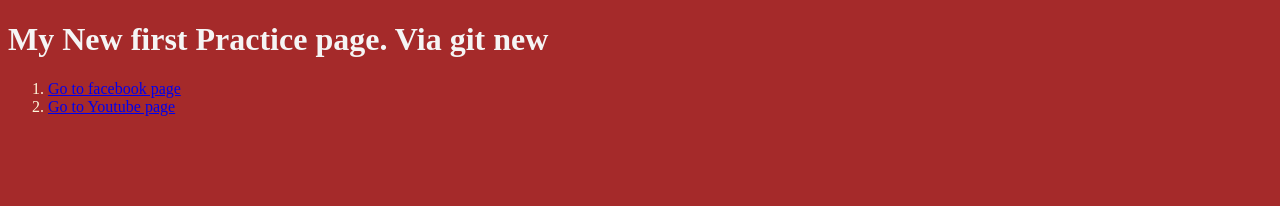
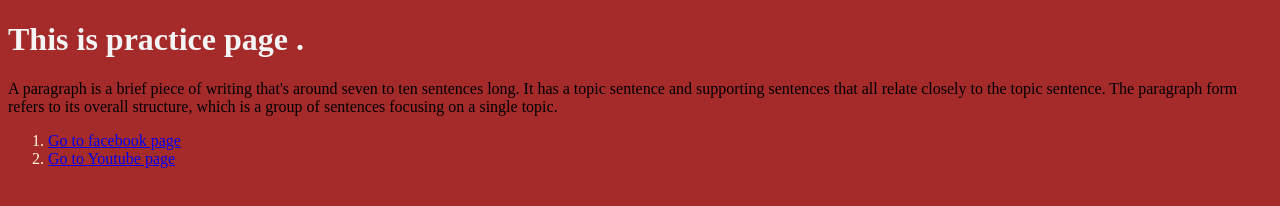
Before and after one commit to yasirshahid/basic_practice, a plain HTML site: page index.html in a window 1280 px wide. Drawn offline with Linux system fonts and the light colour scheme.

Commit message:
update paragraph

```diff
--- a/index.html
+++ b/index.html
@@ -3,12 +3,18 @@
 <head>
     <meta charset="UTF-8">
     <meta name="viewport" content="width=device-width, initial-scale=1.0">
-    <title>My test website</title>
+    <title>HTML-Testing Website-</title>
 </head>
 <body style="background-color: brown;">
     <h1 style="color:whitesmoke;">
-        My New first Practice page. Via git new
+        This is practice page .
     </h1>
+    <p>
+       A paragraph is a brief piece of writing that's around seven to ten sentences long.
+       It has a topic sentence and supporting sentences that all relate closely to the topic sentence.
+       The paragraph form refers to its overall structure, which is a group of sentences focusing on a single
+       topic.
+    </p>
     <p>
        <ol>
 
```
